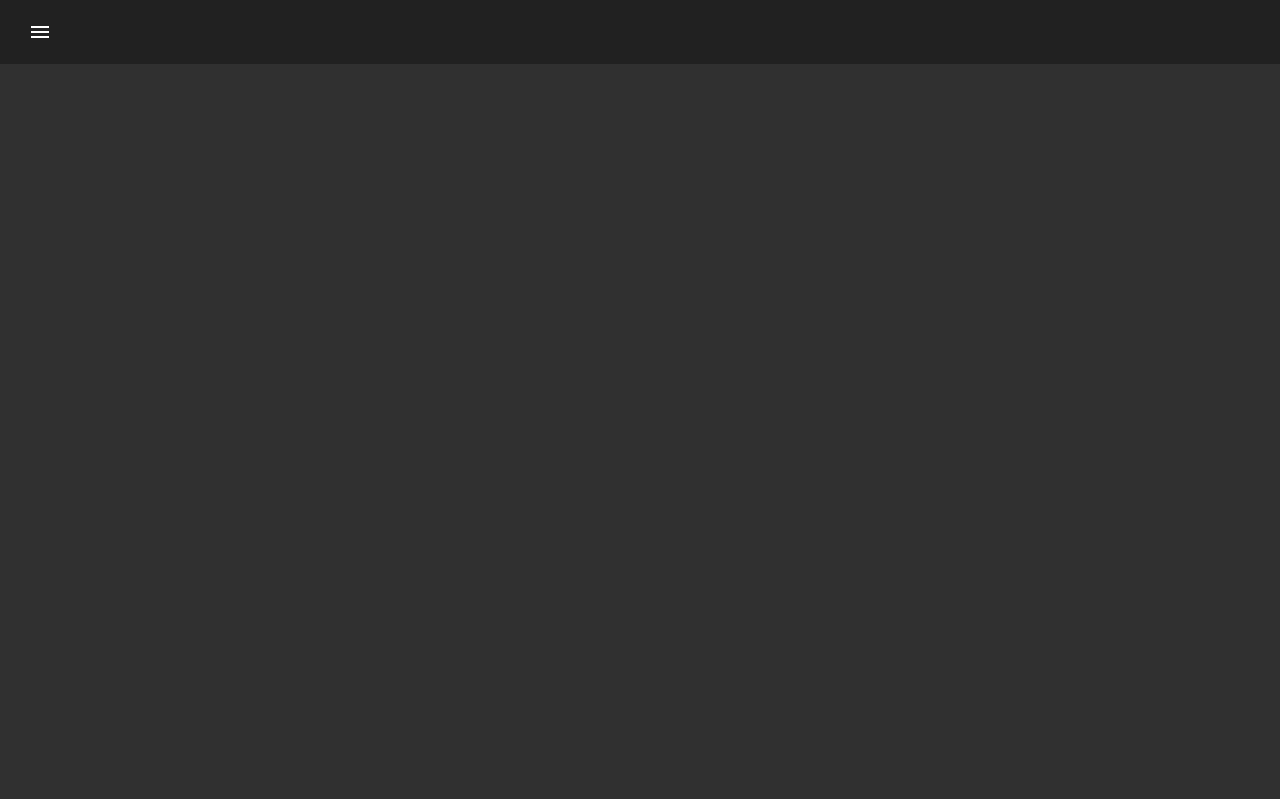
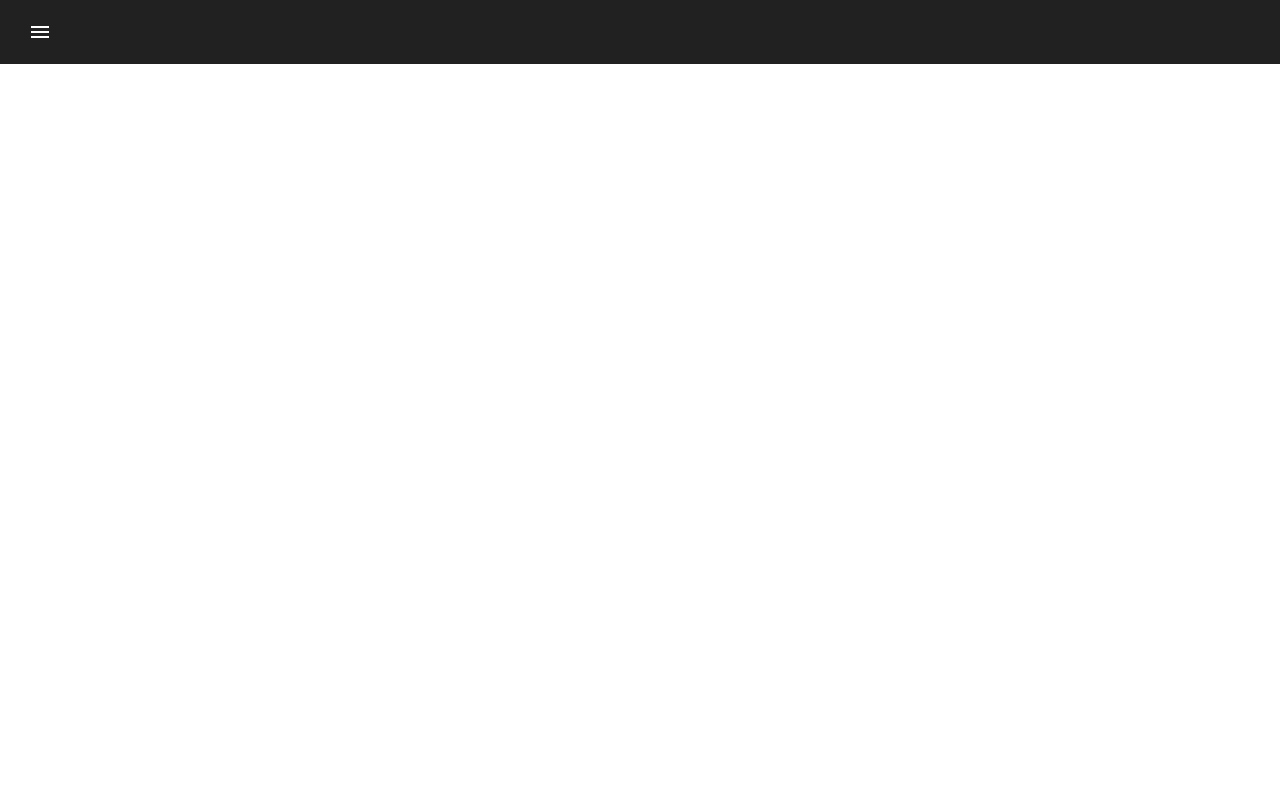
Before and after one commit to Paahn/rae, an Angular app in the folder rae-frontend/: page / in a window 1280 px wide. Built offline with nearby package versions, Linux system fonts and the light colour scheme.

Commit message:
override dark background from mat-sidenav drawer

```diff
--- a/rae-frontend/src/scss/material/_material-overrides.scss
+++ b/rae-frontend/src/scss/material/_material-overrides.scss
@@ -0,0 +1,5 @@
+// Sidenav
+
+.mat-drawer-container {
+  background-color: #fff !important;
+}
```
